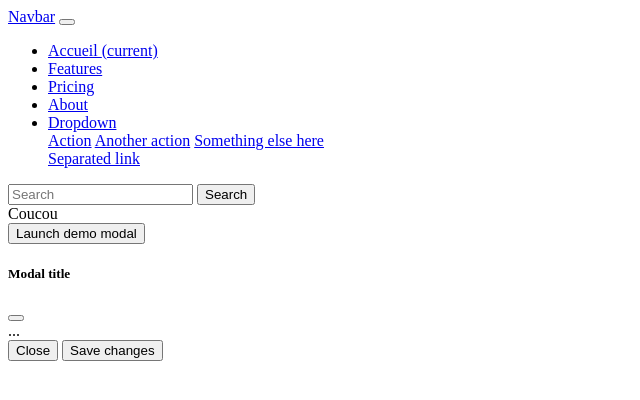
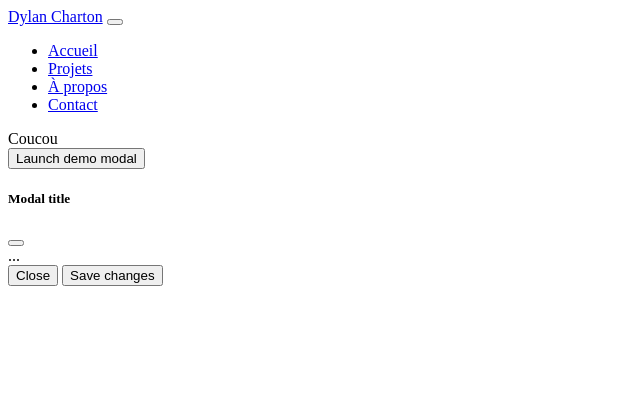
Before and after one commit to DylanCharton/PortfolioV2, a Symfony app: template templates/front/index.html.twig in a window 1280 px wide. Shown: the top 400 px of the page, without its empty margins (0-640 px from the left). Run offline with Twig, Linux system fonts and the light colour scheme; the template is opened without the code that fills it, so the values that code supplies are empty; some libraries are stand-ins or nearby versions.

Commit message:
Started the front of the project page

```diff
--- a/assets/app.js
+++ b/assets/app.js
@@ -8,5 +8,5 @@
 // any CSS you import will output into a single css file (app.css in this case)
 // import './styles/app.css';
 import './bootstrap.min.css'
-
+import './styles/app.css'
 import 'bootstrap'
--- a/assets/styles/app.css
+++ b/assets/styles/app.css
@@ -1,3 +1 @@
-body {
-    background-color: lightgray;
-}
+/* Here is my custom CSS */
--- a/src/Controller/Admin/CategoryCrudController.php
+++ b/src/Controller/Admin/CategoryCrudController.php
@@ -30,7 +30,7 @@ class CategoryCrudController extends AbstractCrudController
     public function configureFields(string $pageName): iterable
     {
         return [
-            TextField::new('title'),
+            TextField::new('title', 'Titre'),
         ];
     }
 
--- a/src/Controller/ProjectController.php
+++ b/src/Controller/ProjectController.php
@@ -9,7 +9,7 @@ use Symfony\Component\Routing\Annotation\Route;
 class ProjectController extends AbstractController
 {
     /**
-     * @Route("/project", name="projects")
+     * @Route("/projects", name="projects")
      */
     public function index(): Response
     {
--- a/templates/_partials/_header.html.twig
+++ b/templates/_partials/_header.html.twig
@@ -1,7 +1,7 @@
 {% block body %}
 <nav class="navbar navbar-expand-lg navbar-dark bg-primary">
   <div class="container-fluid">
-    <a class="navbar-brand" href="#">Navbar</a>
+    <a class="navbar-brand" href="{{ path('home')}}">Dylan Charton</a>
     <button class="navbar-toggler" type="button" data-bs-toggle="collapse" data-bs-target="#navbarColor01" aria-controls="navbarColor01" aria-expanded="false" aria-label="Toggle navigation">
       <span class="navbar-toggler-icon"></span>
     </button>
@@ -9,34 +9,20 @@
     <div class="collapse navbar-collapse" id="navbarColor01">
       <ul class="navbar-nav me-auto">
         <li class="nav-item">
-          <a class="nav-link active" href="#">Accueil
-            <span class="visually-hidden">(current)</span>
+          <a class="nav-link" href="{{ path('home')}}">Accueil
+
           </a>
         </li>
         <li class="nav-item">
-          <a class="nav-link" href="#">Features</a>
+          <a class="nav-link" href="{{ path('projects') }}">Projets</a>
         </li>
         <li class="nav-item">
-          <a class="nav-link" href="#">Pricing</a>
+          <a class="nav-link" href="#">À propos</a>
         </li>
         <li class="nav-item">
-          <a class="nav-link" href="#">About</a>
-        </li>
-        <li class="nav-item dropdown">
-          <a class="nav-link dropdown-toggle" data-bs-toggle="dropdown" href="#" role="button" aria-haspopup="true" aria-expanded="false">Dropdown</a>
-          <div class="dropdown-menu">
-            <a class="dropdown-item" href="#">Action</a>
-            <a class="dropdown-item" href="#">Another action</a>
-            <a class="dropdown-item" href="#">Something else here</a>
-            <div class="dropdown-divider"></div>
-            <a class="dropdown-item" href="#">Separated link</a>
-          </div>
+          <a class="nav-link" href="#">Contact</a>
         </li>
       </ul>
-      <form class="d-flex">
-        <input class="form-control me-sm-2" type="text" placeholder="Search">
-        <button class="btn btn-secondary my-2 my-sm-0" type="submit">Search</button>
-      </form>
     </div>
   </div>
 </nav>
```
Also changed, not shown: src/Controller/Admin/ProjectCrudController.php (+10 -2 lines), templates/project/index.html.twig (+6 -13 lines).
